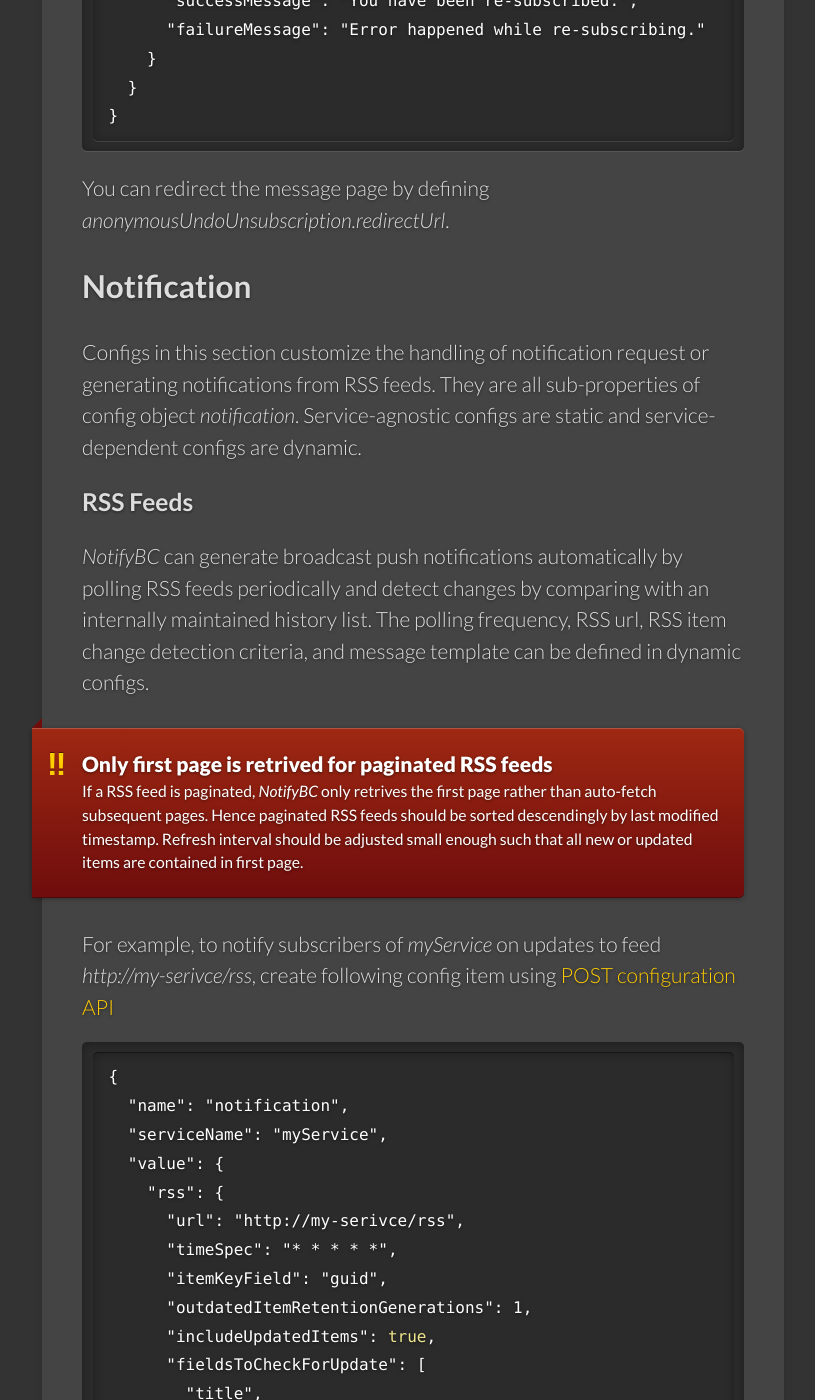
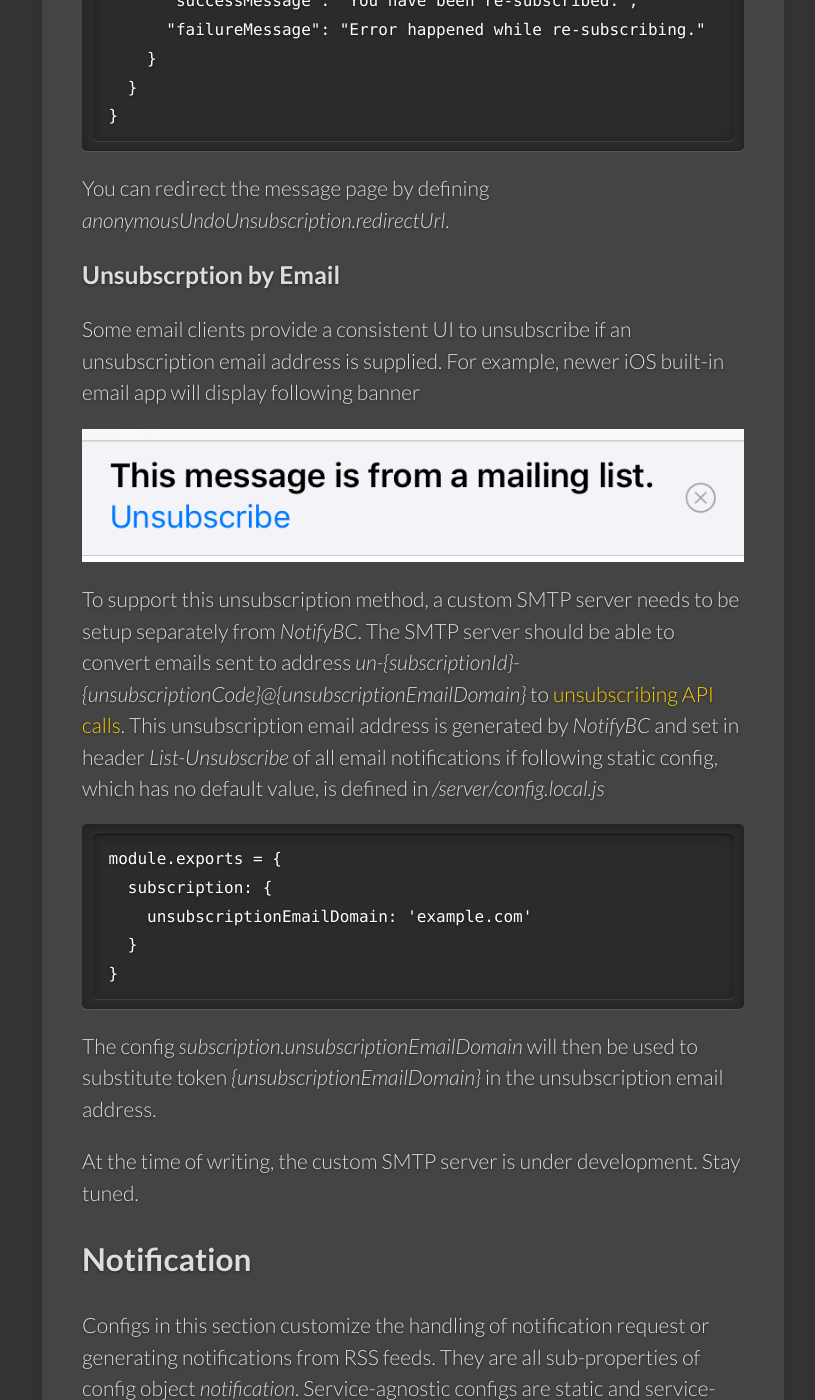
Before and after one commit to bcgov/MyGovBC-notification-server, a Jekyll site: the page built from docs/_docs/configuration.md, in a window 1280 px wide and 1400 px high, scrolled down 11345 px. Shown: the whole window, without its empty margins (129-944 px from the left). Built offline with Jekyll 4.4.1, drawn with Linux system fonts in a browser that asks for light colours.

Commit message:
added docs for config subscription.unsubscriptionEmailDomain. fixes #22

````diff
--- a/docs/_docs/configuration.md
+++ b/docs/_docs/configuration.md
@@ -301,6 +301,25 @@
 ```
 You can redirect the message page by defining *anonymousUndoUnsubscription.redirectUrl*.
 
+### Unsubscrption by Email
+Some email clients provide a consistent UI to unsubscribe if an unsubscription email address is supplied. For example, newer iOS built-in email app will display following banner
+
+![list unsubscription]({{site.baseurl}}/img/list-unsubscription.png)
+
+To support this unsubscription method, a custom SMTP server needs to be setup separately from *NotifyBC*. The SMTP server should be able to convert emails sent to address *un-{subscriptionId}-{unsubscriptionCode}@{unsubscriptionEmailDomain}* to [unsubscribing API calls](../api-subscription/#delete-a-subscription-unsubscribing). This unsubscription email address is generated by *NotifyBC* and set in header *List-Unsubscribe* of all email notifications if following static config, which has no default value, is defined in */server/config.local.js*
+
+```js
+module.exports = {
+  subscription: {
+    unsubscriptionEmailDomain: 'example.com'
+  }
+}
+```
+The config *subscription.unsubscriptionEmailDomain* will then be used to substitute token *{unsubscriptionEmailDomain}* in the unsubscription email address.
+
+[//]: <> (todo: update this para when smtp server is implemented.)
+At the time of writing, the custom SMTP server is under development. Stay tuned.
+
 ## Notification
 Configs in this section customize the handling of notification request or generating notifications from RSS feeds.  They are all sub-properties of config object *notification*. Service-agnostic  configs are static and service-dependent configs are dynamic.
 
````
Also changed, not shown: docs/img/list-unsubscription.png (added).
